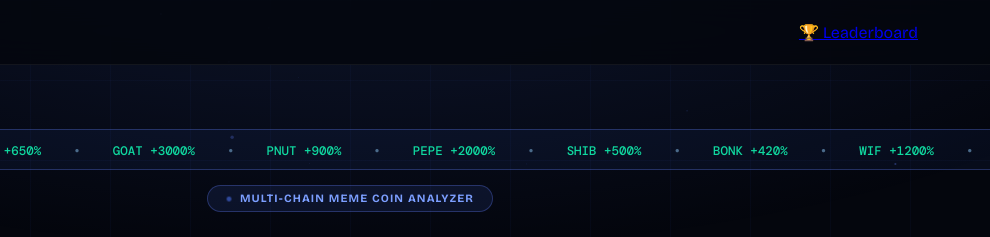
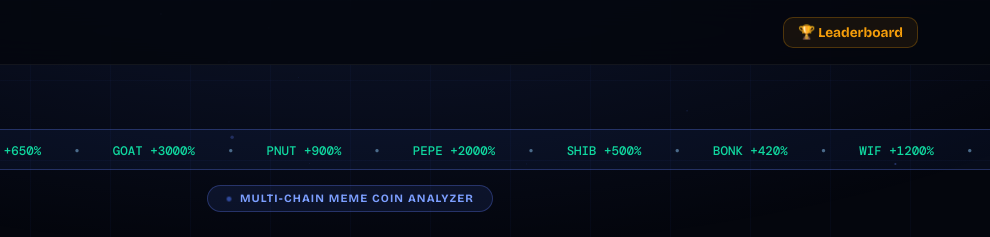
Before and after one commit to heron134957/sol-meme-tracker, a website: page index.html in a window 1280 px wide. Shown: the top 237 px of the page, 290-1280 px from the left. Drawn offline with nearby package versions, Linux system fonts and the light colour scheme.

Commit message:
Update style.css

```diff
--- a/style.css
+++ b/style.css
@@ -783,3 +783,22 @@
   .lb-chain { display: none; }
   .lb-row { gap: 10px; }
 }
+
+/* ── NAV LEADERBOARD LINK ── */
+.nav-lb-link {
+  font-size: 0.85rem;
+  font-weight: 700;
+  color: var(--gold);
+  text-decoration: none;
+  padding: 6px 14px;
+  border-radius: 10px;
+  border: 1px solid rgba(245,158,11,0.25);
+  background: rgba(245,158,11,0.08);
+  transition: all 0.2s;
+  white-space: nowrap;
+}
+.nav-lb-link:hover {
+  background: rgba(245,158,11,0.15);
+  border-color: rgba(245,158,11,0.4);
+  transform: translateY(-1px);
+}
```
